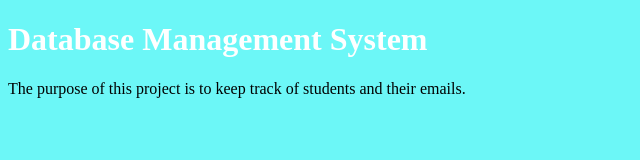
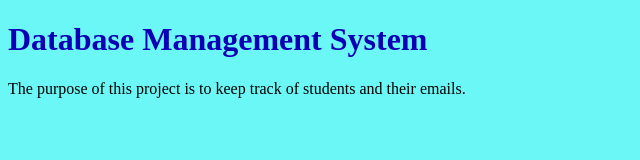
Before and after one commit to eviled123123123/labgithubexample, a plain HTML site: page index.html in a window 1280 px wide. Shown: the whole page, without its empty margins (0-640 px from the left). Drawn offline with Linux system fonts and the light colour scheme.

Commit message:
Updated page styling.

```diff
--- a/bluestyle.css
+++ b/bluestyle.css
@@ -3,5 +3,5 @@ body {
 }
 
 h1 {
-    color: #ffffff;
+    color: #0b00b5;
 }
```
